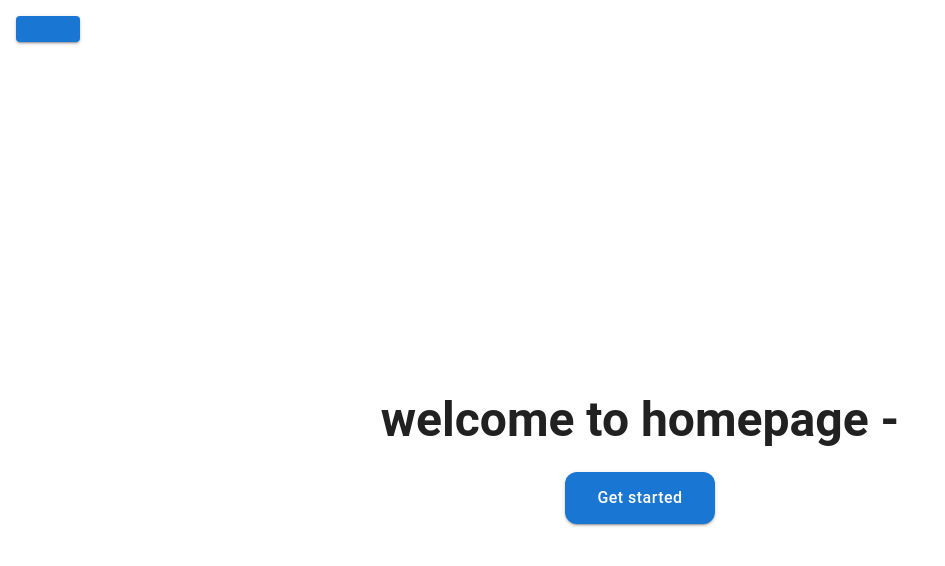
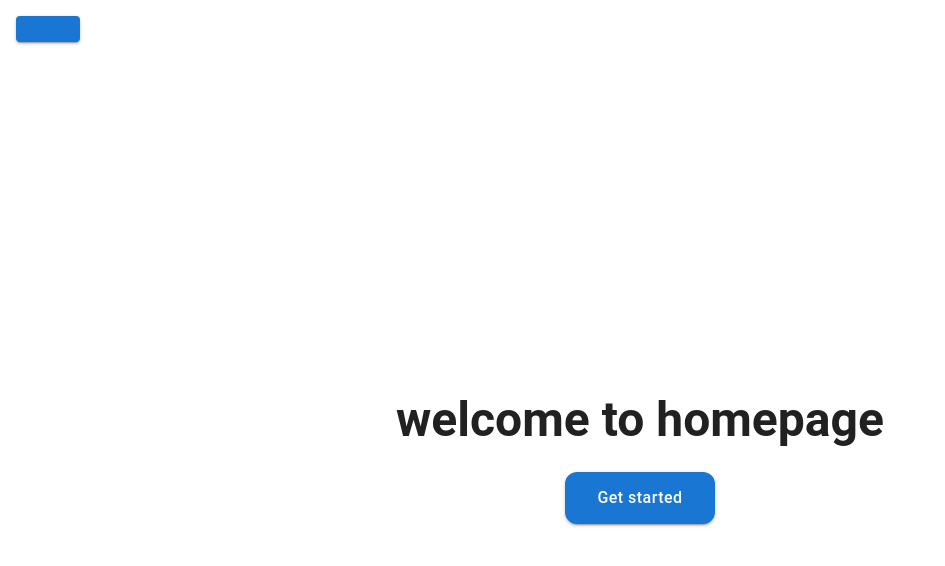
Before and after one commit to fatemedivan/Sample-project, a React (Vite) app: page / in a window 1280 px wide. Shown: the top 566 px of the page, without its empty margins (0-945 px from the left). Built offline with nearby package versions, Linux system fonts and the light colour scheme; no server answers; some icons are missing.

Commit message:
change : modify home

```diff
--- a/src/pages/Home.jsx
+++ b/src/pages/Home.jsx
@@ -31,7 +31,7 @@ export default function Home() {
           mb: 3,
         }}
       >
-        welcome to homepage {firstName && firstName} - {lastName && lastName}
+        welcome to homepage {firstName && firstName} {lastName && lastName}
       </Typography>
 
       <Button
```
